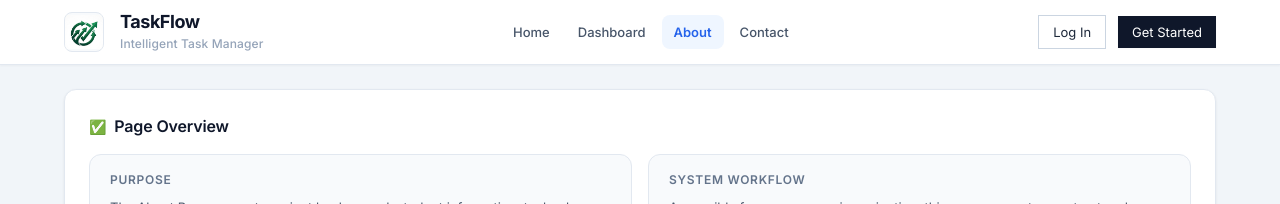
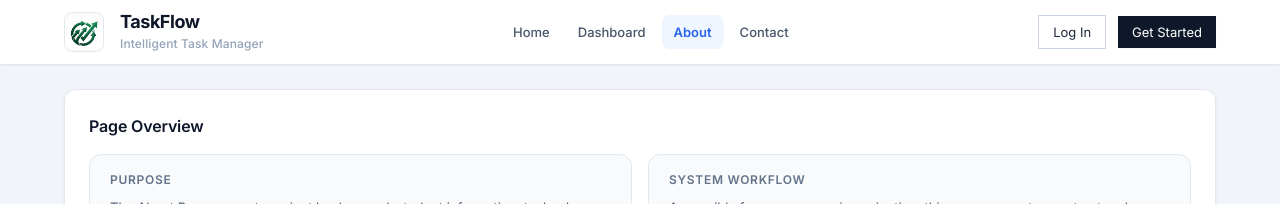
Before and after one commit to dulutancarlo1975/taskflow, a React (Vite) app: page /about in a window 1280 px wide. Shown: the top 204 px of the page. Built offline with nearby package versions, Linux system fonts and the light colour scheme.

Commit message:
refactor(styles): clean up button styles and remove unused pseudo-element

```diff
--- a/src/styles/styles.css
+++ b/src/styles/styles.css
@@ -329,15 +329,7 @@ a.btn-secondary {
   font-weight: 600;
   color: var(--navy-900);
   margin-bottom: var(--space-4);
-  display: flex;
-  align-items: center;
-  gap: var(--space-2);
   letter-spacing: -0.01em;
-}
-
-.page-overview h2::before {
-  content: '✅';
-  font-size: var(--text-base);
 }
 
 .overview-grid {
```
